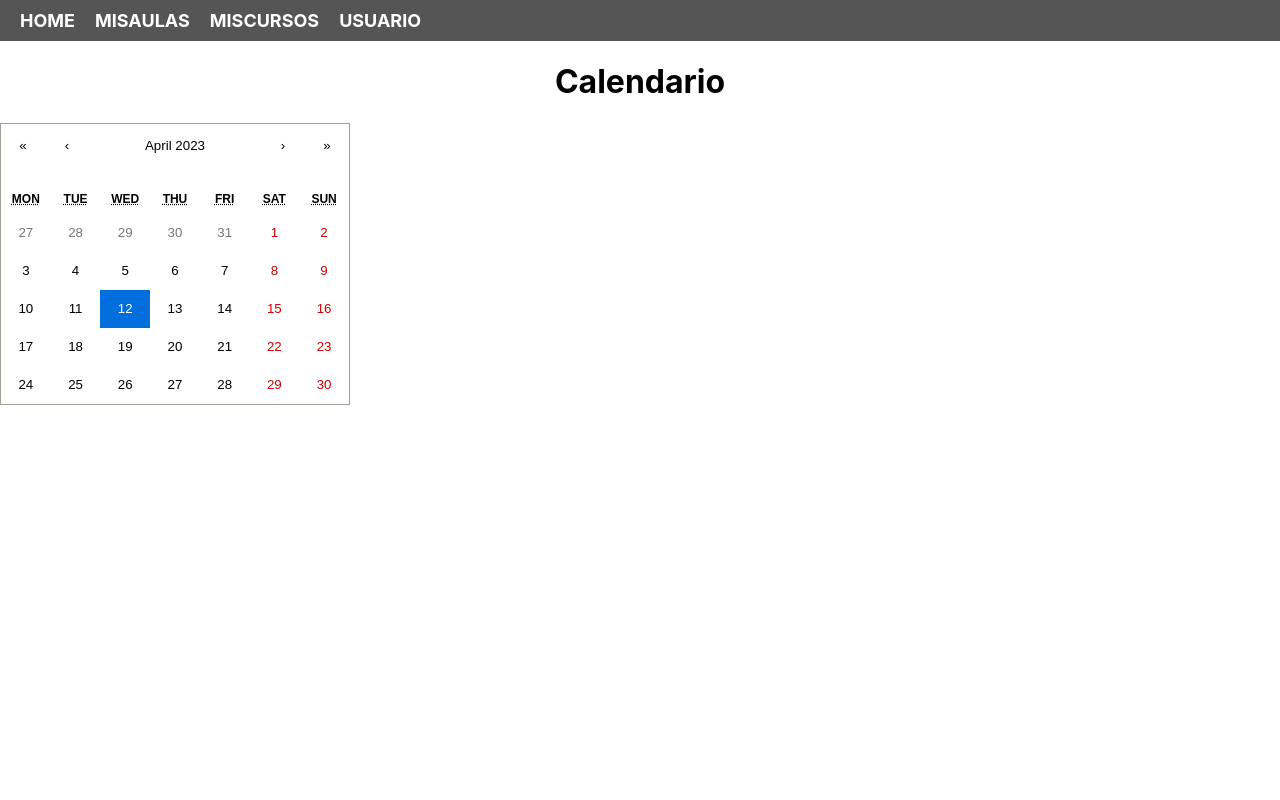
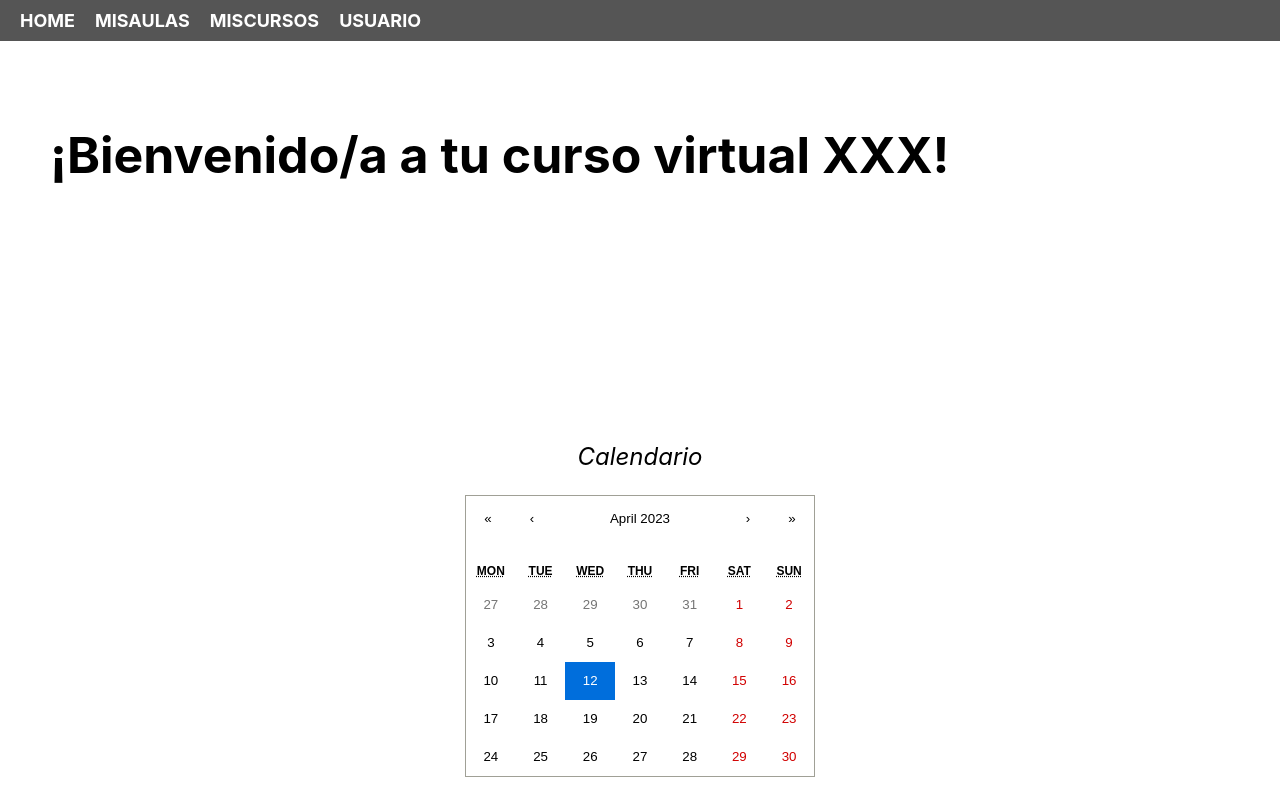
Before and after one commit to jjpicante/PF-Henry-Plataforma-Educativa, a React (Create React App) app in the folder Front/: page /home in a window 1280 px wide. Built offline with nearby package versions, Linux system fonts and the light colour scheme.

Commit message:
SearchBar y css de Home

```diff
--- a/Front/src/App.js
+++ b/Front/src/App.js
@@ -3,7 +3,7 @@ import { Route, Routes } from 'react-router-dom'
 import Landing from './Components/Login/login';
 import HomeStudent from './Components/Home/homeStudent';
 import HomeTeacher from './Components/Home/homeTeacher';
-
+import SearchBar from './Components/SearchBar/searchBar';
 
 
 function App() {
@@ -18,7 +18,9 @@ function App() {
           {userType === "student" ? <HomeStudent /> : <HomeTeacher />}
         </Route> */}
 
-        <Route exact path='/home' element={<HomeStudent/>}/>
+        <Route exact path='/home' element={<HomeStudent />} />
+
+        <Route exact path="/Aulas" element={<SearchBar />} />
 
         <Route exact path="/login" element={<Landing />} />
 
--- /dev/null
+++ b/Front/src/Components/Home/home.module.css
@@ -0,0 +1,34 @@
+.calendar{
+
+    /* position: fixed;
+    top:200px;
+    left: 1150px;
+    border: 2px solid black;
+    padding: 8px;
+    margin-bottom: 16px;
+    width: 700px;
+    height: 300px;
+    box-shadow: 2px 2px 30px black;
+    background: rgb(173, 173, 173); */
+
+    display: flex;
+   justify-content: center;
+
+}
+
+
+.p{
+    font-size: 24px;
+    display: flex;
+   justify-content: center;
+   padding-top: 200px;
+   font-style: italic;
+}
+
+.title{
+    display: flex;
+    justify-content: left;
+    padding-top: 50px;
+    padding-left: 50px;
+    font-size: 25px;
+}
--- a/Front/src/Components/Home/homeStudent.jsx
+++ b/Front/src/Components/Home/homeStudent.jsx
@@ -2,6 +2,7 @@ import Navbar from "../NavBar/navBar";
 import React, { useState } from "react";
 import Calendar from "react-calendar";
 import "react-calendar/dist/Calendar.css";
+import style from "./home.module.css"
 
 const HomeStudent = () => {
 
@@ -17,8 +18,14 @@ const HomeStudent = () => {
 
             <div><Navbar></Navbar></div>
 
-        <div>
-            <h1>Calendario</h1>
+            <div className={style.title}>
+                <h1>¡Bienvenido/a a tu curso virtual XXX!</h1>
+            </div>
+
+            <div className={style.p}><p>Calendario</p></div>
+
+            <div className={style.calendar}>
+
                 <Calendar
                     onChange={onChange}
                     value={date}
--- a/Front/src/Components/SearchBar/searchBar.jsx
+++ b/Front/src/Components/SearchBar/searchBar.jsx
@@ -0,0 +1,30 @@
+import React, {useState} from "react";
+import {useDispatch} from "react-redux";
+
+
+const SearchBar = () => {
+
+const dispatch = useDispatch()
+const [subject, setsubject] = useState("")
+
+const handleChangeSubject = (event) => {
+
+    setsubject(event.target.value);
+}
+
+const handleSubmitSubject = (event) => {
+    event.preventDefault()
+    dispatch()
+}
+
+return(
+    <div>
+        <label>Buscar Asignatura:</label><input type="search" value={subject} onChange={handleChangeSubject}></input>
+        <button>Buscar</button>
+    </div>
+)
+
+
+}
+
+export default SearchBar;
```
Also changed, not shown: Front/src/Components/Aulas/Aulas.jsx (added, +14 -0 lines). Lines whose indentation alone changed are shown as unchanged.
